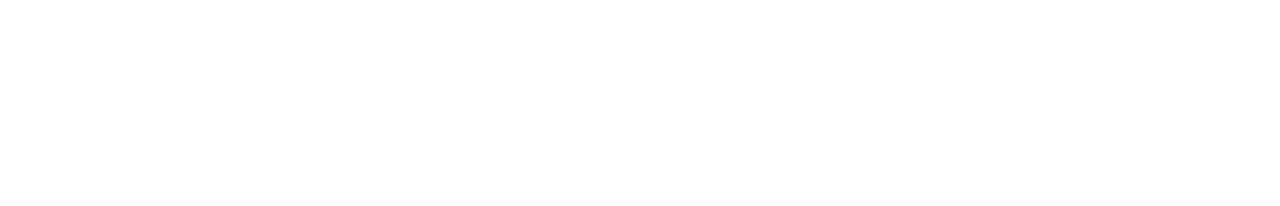
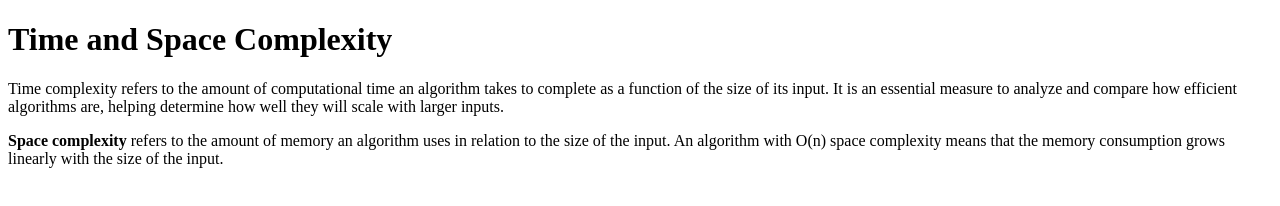
Before and after one commit to acciojob/time-and-space-complexity-ashpatni20, a website: page main.html in a window 1280 px wide. Drawn offline with Linux system fonts and the light colour scheme.

Commit message:
created a submission

```diff
--- a/main.html
+++ b/main.html
@@ -8,6 +8,9 @@
 
 <body>
 	<!-- the entire body must be written by student -->
+	<h1>Time and Space Complexity</h1>
+	<p>Time complexity refers to the amount of computational time an algorithm takes to complete as a function of the size of its input. It is an essential measure to analyze and compare how efficient algorithms are, helping determine how well they will scale with larger inputs.</p>
+	<p><b>Space complexity</b> refers to the amount of memory an algorithm uses in relation to the size of the input. An algorithm with O(n) space complexity means that the memory consumption grows linearly with the size of the input.</p>
     <script type="text/javascript" src="./script.js">
 </script>
 
```
